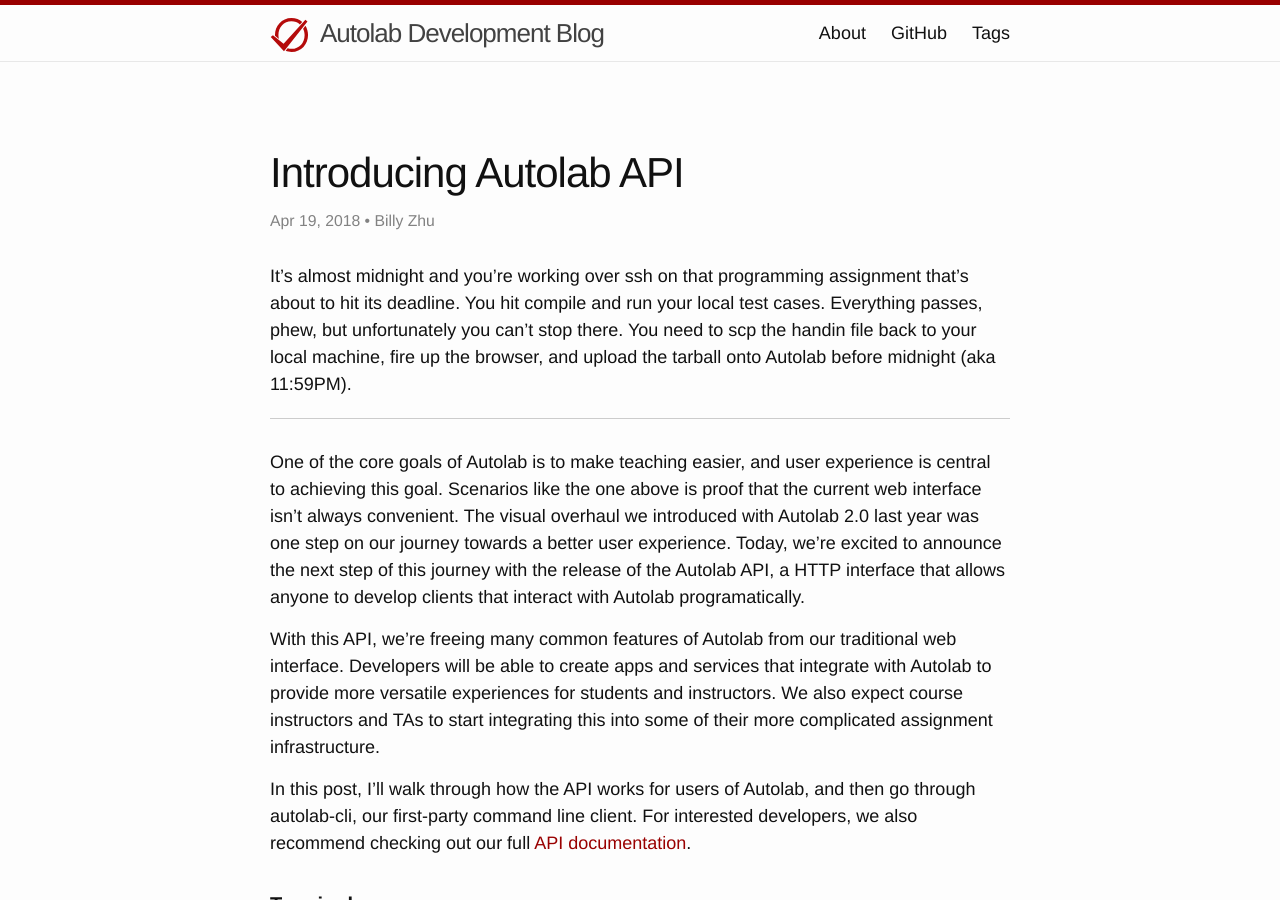
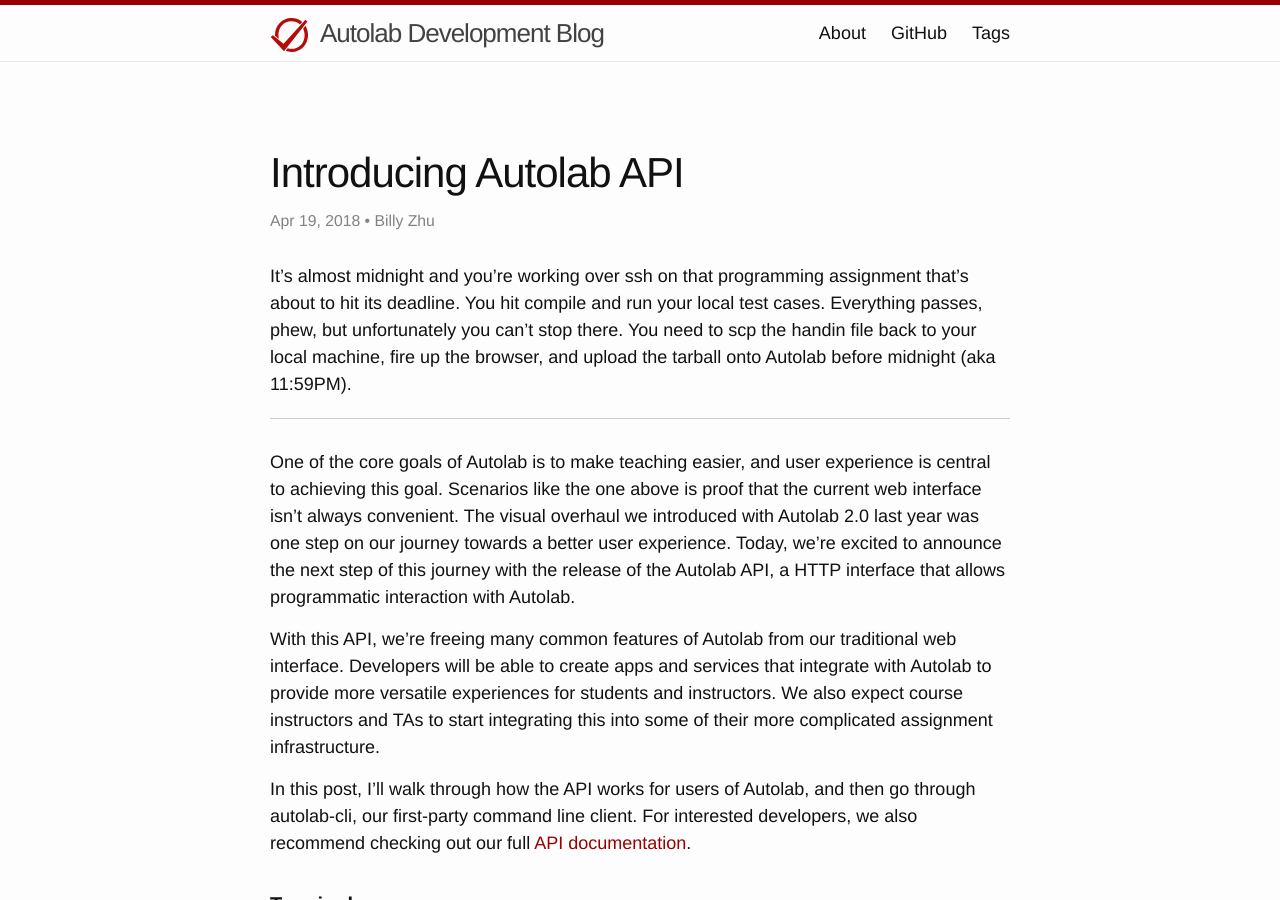
Before and after one commit to autolab/autolab.github.io, a Jekyll site: the page built from _posts/2018-04-19-introducing-autolab-api.markdown, in a window 1280 px wide and 900 px high. Built offline with Jekyll 4.4.1, drawn with Linux system fonts in a browser that asks for light colours; Markdown is read by kramdown in place of the engine named in the settings; comment, search, counter and statistics services are not loaded.

Commit message:
wording fix

```diff
--- a/_posts/2018-04-19-introducing-autolab-api.markdown
+++ b/_posts/2018-04-19-introducing-autolab-api.markdown
@@ -11,7 +11,7 @@ It's almost midnight and you're working over ssh on that programming assignment
 
 ---
 
-One of the core goals of Autolab is to make teaching easier, and user experience is central to achieving this goal. Scenarios like the one above is proof that the current web interface isn't always convenient. The visual overhaul we introduced with Autolab 2.0 last year was one step on our journey towards a better user experience. Today, we're excited to announce the next step of this journey with the release of the Autolab API, a HTTP interface that allows anyone to develop clients that interact with Autolab programatically.
+One of the core goals of Autolab is to make teaching easier, and user experience is central to achieving this goal. Scenarios like the one above is proof that the current web interface isn't always convenient. The visual overhaul we introduced with Autolab 2.0 last year was one step on our journey towards a better user experience. Today, we're excited to announce the next step of this journey with the release of the Autolab API, a HTTP interface that allows programmatic interaction with Autolab.
 
 With this API, we're freeing many common features of Autolab from our traditional web interface. Developers will be able to create apps and services that integrate with Autolab to provide more versatile experiences for students and instructors. We also expect course instructors and TAs to start integrating this into some of their more complicated assignment infrastructure.
 
```
